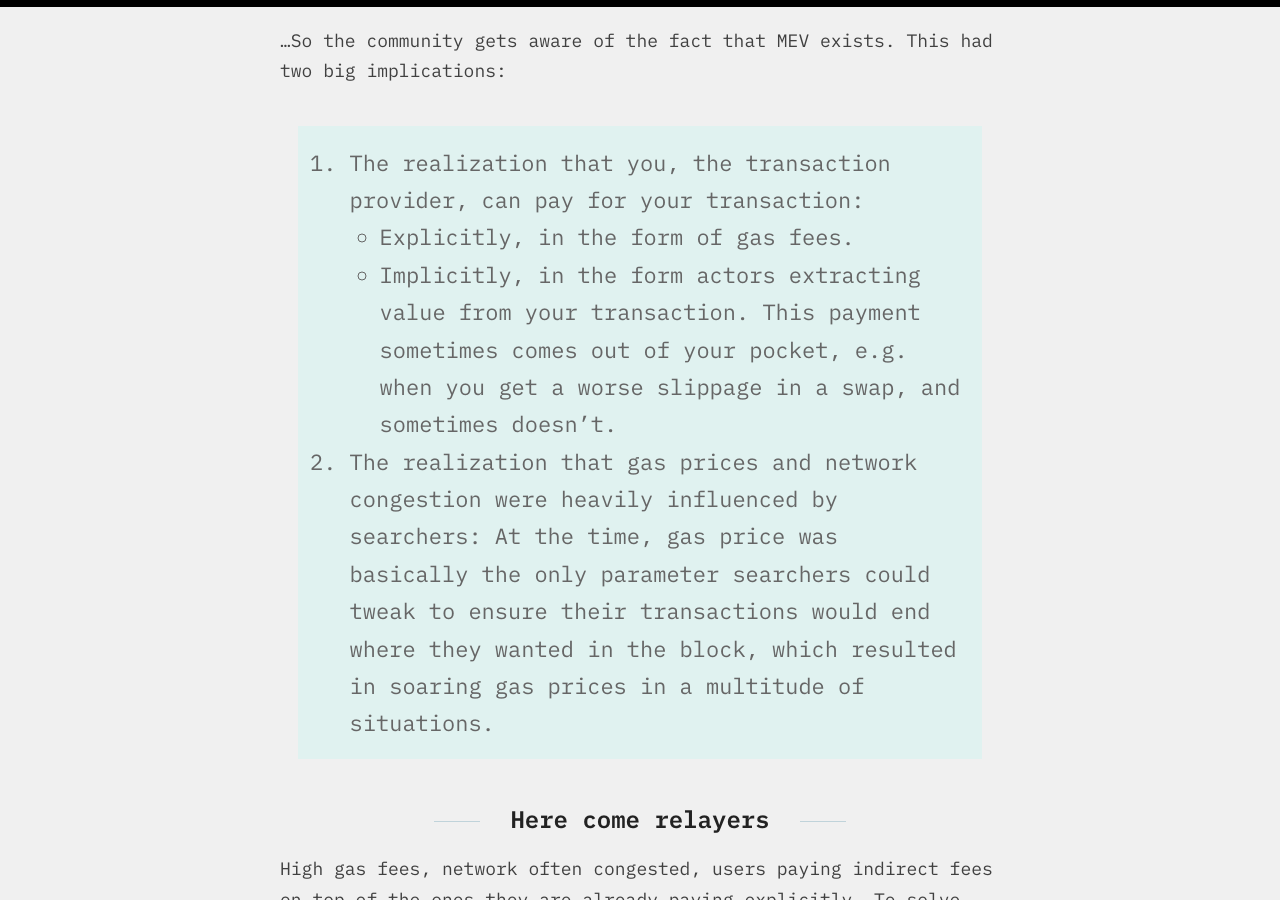
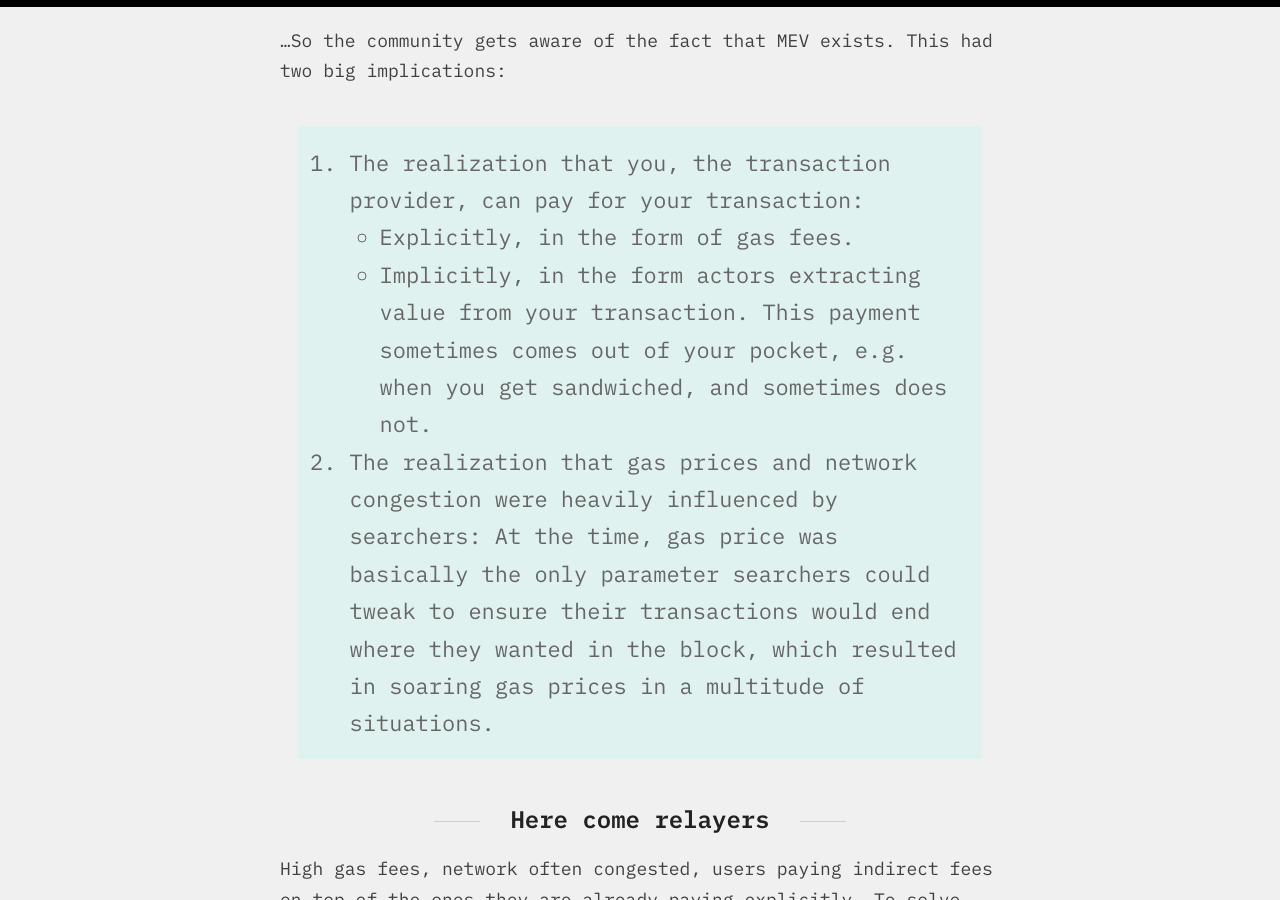
Before and after one commit to eric-downes/20sq-blog, a Jekyll site: the page built from _posts/2023-08-26-mev-cui-bono.md, in a window 1280 px wide and 900 px high, scrolled down 1222 px. Built offline with Jekyll 4.4.1, drawn with Linux system fonts in a browser that asks for light colours; formulas are drawn with MathJax 3.

Commit message:
Cosmetics.

```diff
--- a/_posts/2023-08-26-mev-cui-bono.md
+++ b/_posts/2023-08-26-mev-cui-bono.md
@@ -21,7 +21,7 @@ To understand what is happening now, we first have to understand how we got here
 
 > 1. The realization that you, the transaction provider, can pay for your transaction:
     - Explicitly, in the form of gas fees.
-    - Implicitly, in the form actors extracting value from your transaction. This payment sometimes comes out of your pocket, e.g. when you get a worse slippage in a swap, and sometimes doesn't.
+    - Implicitly, in the form actors extracting value from your transaction. This payment sometimes comes out of your pocket, e.g. when you get sandwiched, and sometimes does not.
 2. The realization that gas prices and network congestion were heavily influenced by searchers: At the time, gas price was basically the only parameter searchers could tweak to ensure their transactions would end where they wanted in the block, which resulted in soaring gas prices in a multitude of situations.
 
 ## Here come relayers
--- a/assets/style.scss
+++ b/assets/style.scss
@@ -23,7 +23,7 @@
 }
 @font-face{
   font-family: plexMono;
-  src: url(../fonts/IBMPlexMono-Italic.otf);
+  src: url(../fonts/IBMPlexMono-ExtraLight.otf);
   font-weight: normal;
   font-style: italic;
   font-display: swap;
```
Also changed, not shown: fonts/IBMPlexMono-ExtraLight.otf (added).
